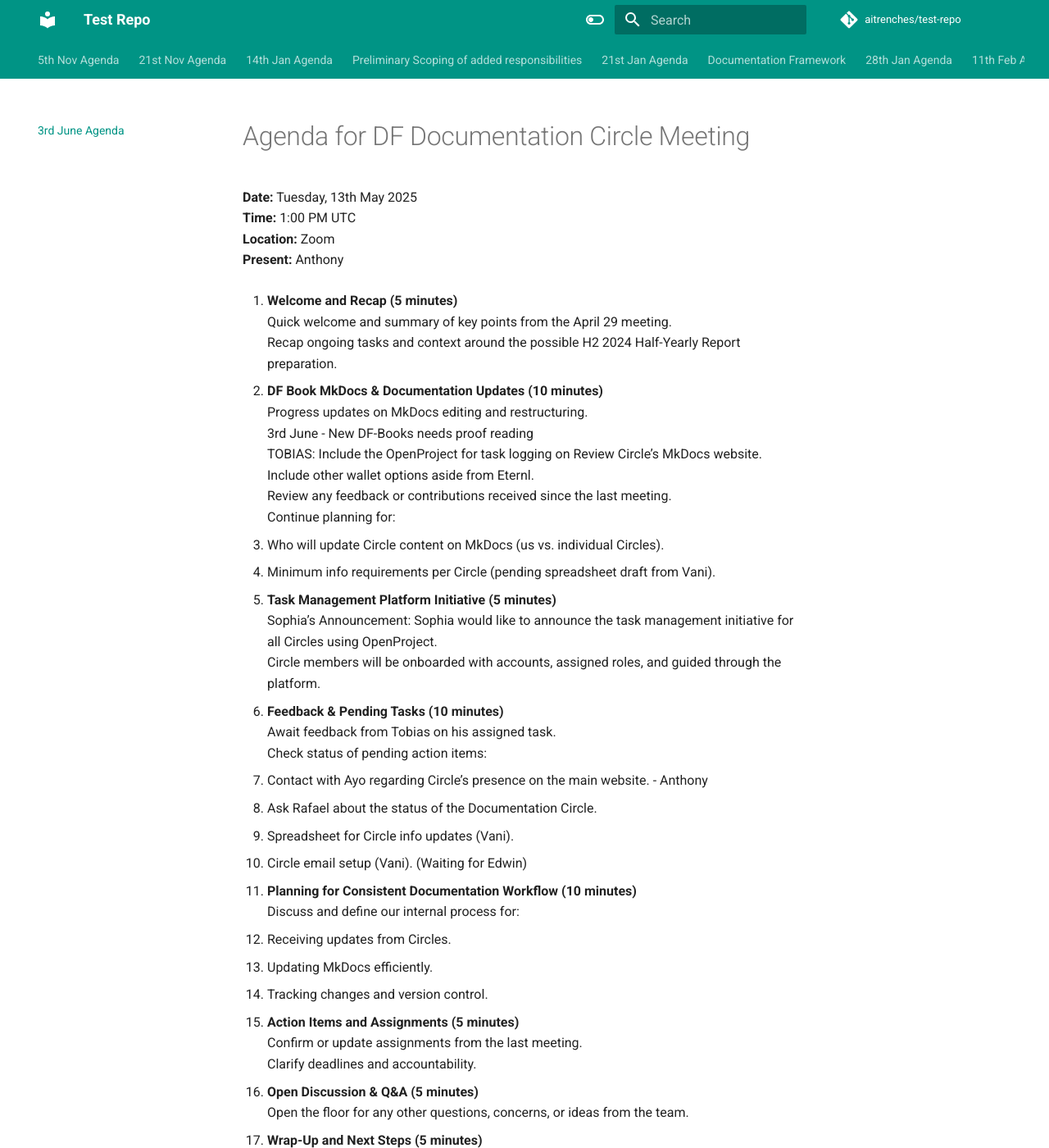
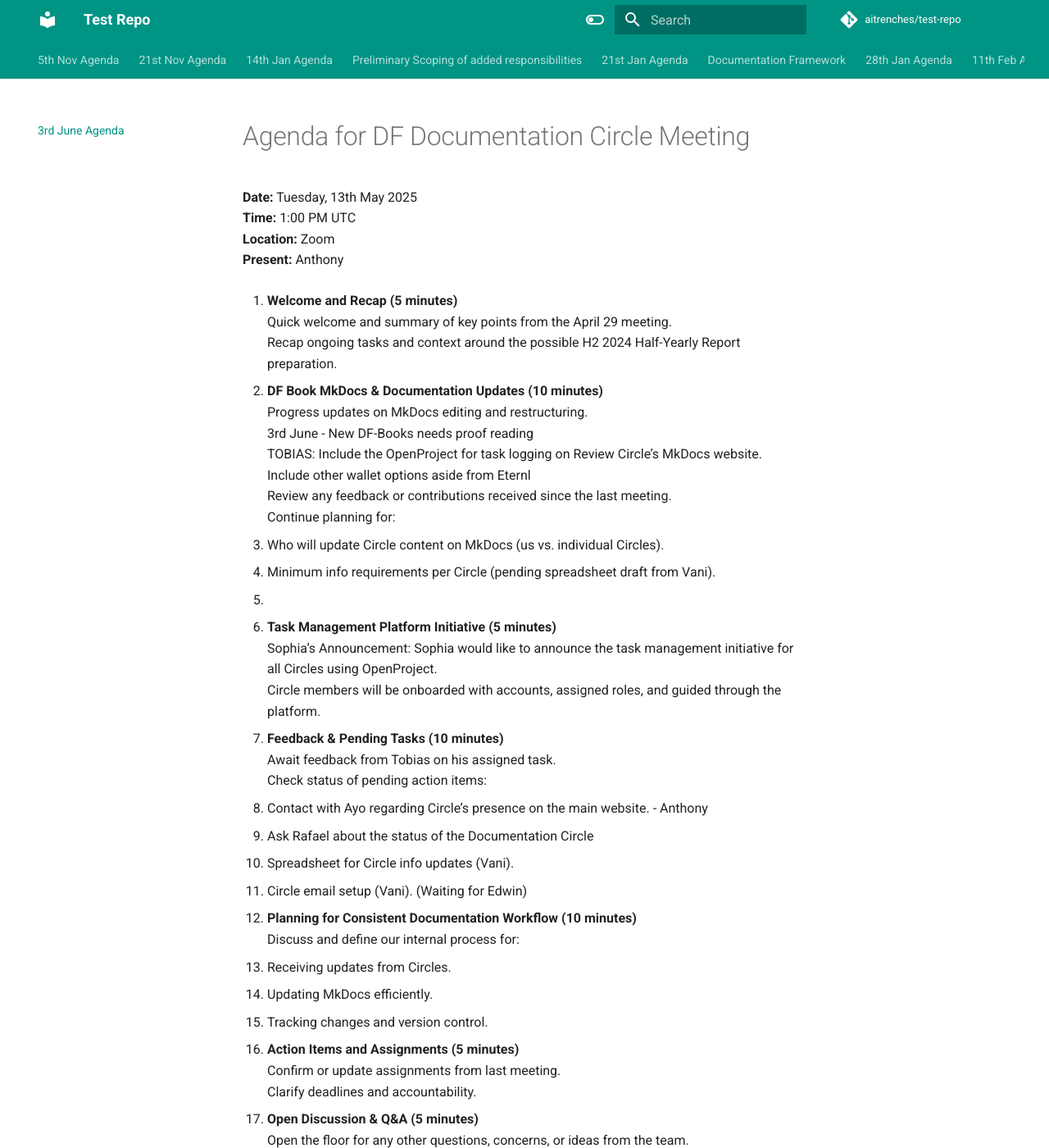
Before and after one commit to aitrenches/test-repo, an MkDocs documentation site: the page built from docs/3rd-june-agenda.md, in a window 1280 px wide and 1400 px high. Shown: the whole window at 82% size. Built offline with MkDocs 1.6.1 and Material for MkDocs 9.7.7, drawn with Linux system fonts in a browser that asks for light colours; comment, search, counter and statistics services are not loaded.

Commit message:
Update: 3rd June Agenda

```diff
--- a/docs/3rd-june-agenda.md
+++ b/docs/3rd-june-agenda.md
@@ -12,38 +12,40 @@
    Progress updates on MkDocs editing and restructuring.
    3rd June - New DF-Books needs proof reading
    TOBIAS: Include the OpenProject for task logging on Review Circle’s MkDocs website.
-   Include other wallet options aside from Eternl.
+   Include other wallet options aside from Eternl
    Review any feedback or contributions received since the last meeting.
    Continue planning for:
    - Who will update Circle content on MkDocs (us vs. individual Circles).
    - Minimum info requirements per Circle (pending spreadsheet draft from Vani).
 
-3. **Task Management Platform Initiative (5 minutes)**
+3.
+
+4. **Task Management Platform Initiative (5 minutes)**
    Sophia’s Announcement: Sophia would like to announce the task management initiative for all Circles using OpenProject.
    Circle members will be onboarded with accounts, assigned roles, and guided through the platform.
 
-4. **Feedback & Pending Tasks (10 minutes)**
+5. **Feedback & Pending Tasks (10 minutes)**
    Await feedback from Tobias on his assigned task.
    Check status of pending action items:
    - Contact with Ayo regarding Circle’s presence on the main website. - Anthony
-   - Ask Rafael about the status of the Documentation Circle.
+   - Ask Rafael about the status of the Documentation Circle
    - Spreadsheet for Circle info updates (Vani).
    - Circle email setup (Vani). (Waiting for Edwin)
 
-5. **Planning for Consistent Documentation Workflow (10 minutes)**
+6. **Planning for Consistent Documentation Workflow (10 minutes)**
    Discuss and define our internal process for:
    - Receiving updates from Circles.
    - Updating MkDocs efficiently.
    - Tracking changes and version control.
 
-6. **Action Items and Assignments (5 minutes)**
-   Confirm or update assignments from the last meeting.
+7. **Action Items and Assignments (5 minutes)**
+   Confirm or update assignments from last meeting.
    Clarify deadlines and accountability.
 
-7. **Open Discussion & Q&A (5 minutes)**
+8. **Open Discussion & Q&A (5 minutes)**
    Open the floor for any other questions, concerns, or ideas from the team.
 
-8. **Wrap-Up and Next Steps (5 minutes)**
+9. **Wrap-Up and Next Steps (5 minutes)**
    Recap today’s action items and decisions.
    Confirm next meeting date:
    **Next Meeting:**
```
